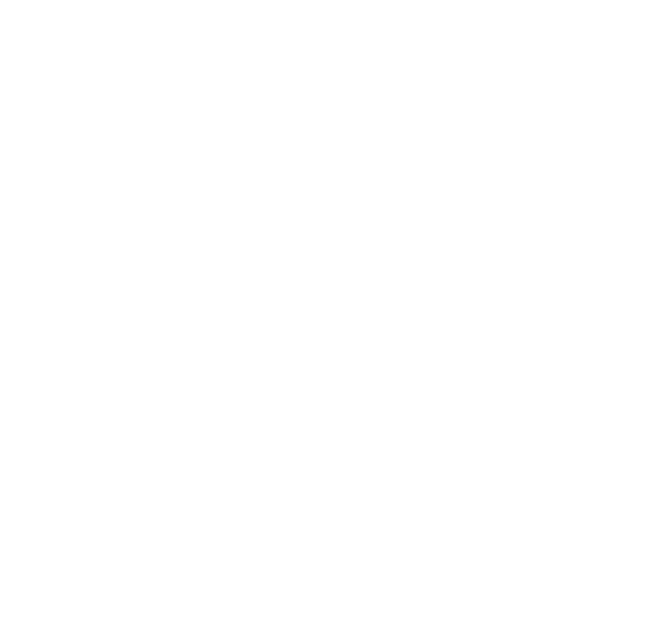
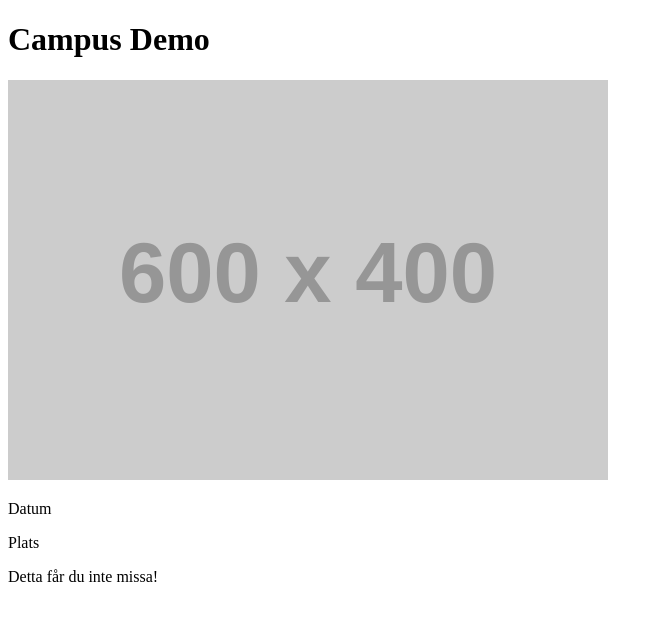
Before and after one commit to Roscoe-Addington/v36-hero-camp, a plain HTML site: page index.html in a window 1280 px wide. Shown: the whole page, without its empty margins (0-663 px from the left). Drawn offline with Linux system fonts and the light colour scheme; placeholder pictures from the web are drawn by us.

Commit message:
lagt till header class h1 img och p

```diff
--- a/index.html
+++ b/index.html
@@ -6,5 +6,18 @@
     <title>Hero-labb</title>
     <link rel="stylesheet" href="style.css" />
   </head>
-  <body></body>
+  <body>
+    <header class="hero">
+      <h1>Campus Demo</h1>
+      <img
+        src="https://placehold.co/600x400"
+        alt="Campus Demo"
+        width="600"
+        height="400"
+      />
+      <p>Datum</p>
+      <p>Plats</p>
+      <p>Detta får du inte missa!</p>
+    </header>
+  </body>
 </html>
```
